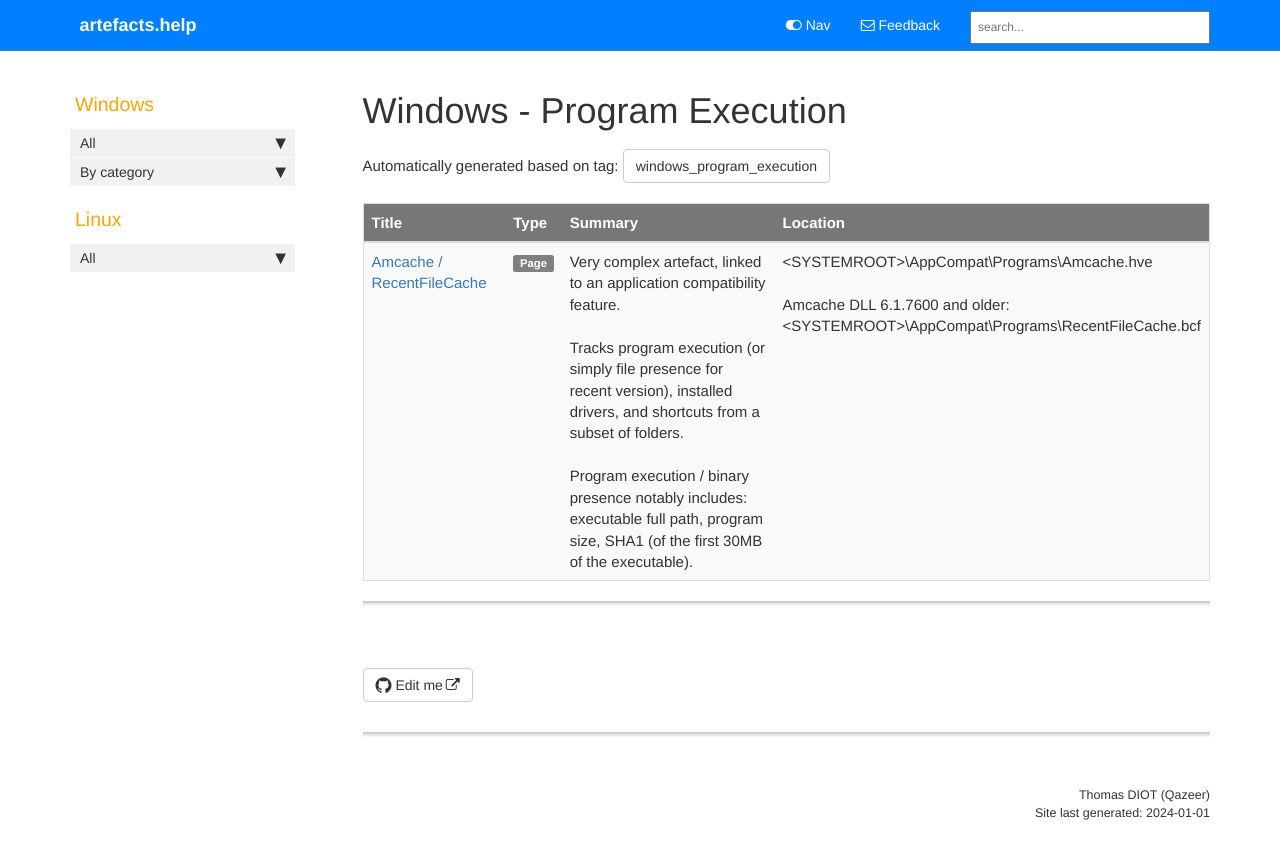
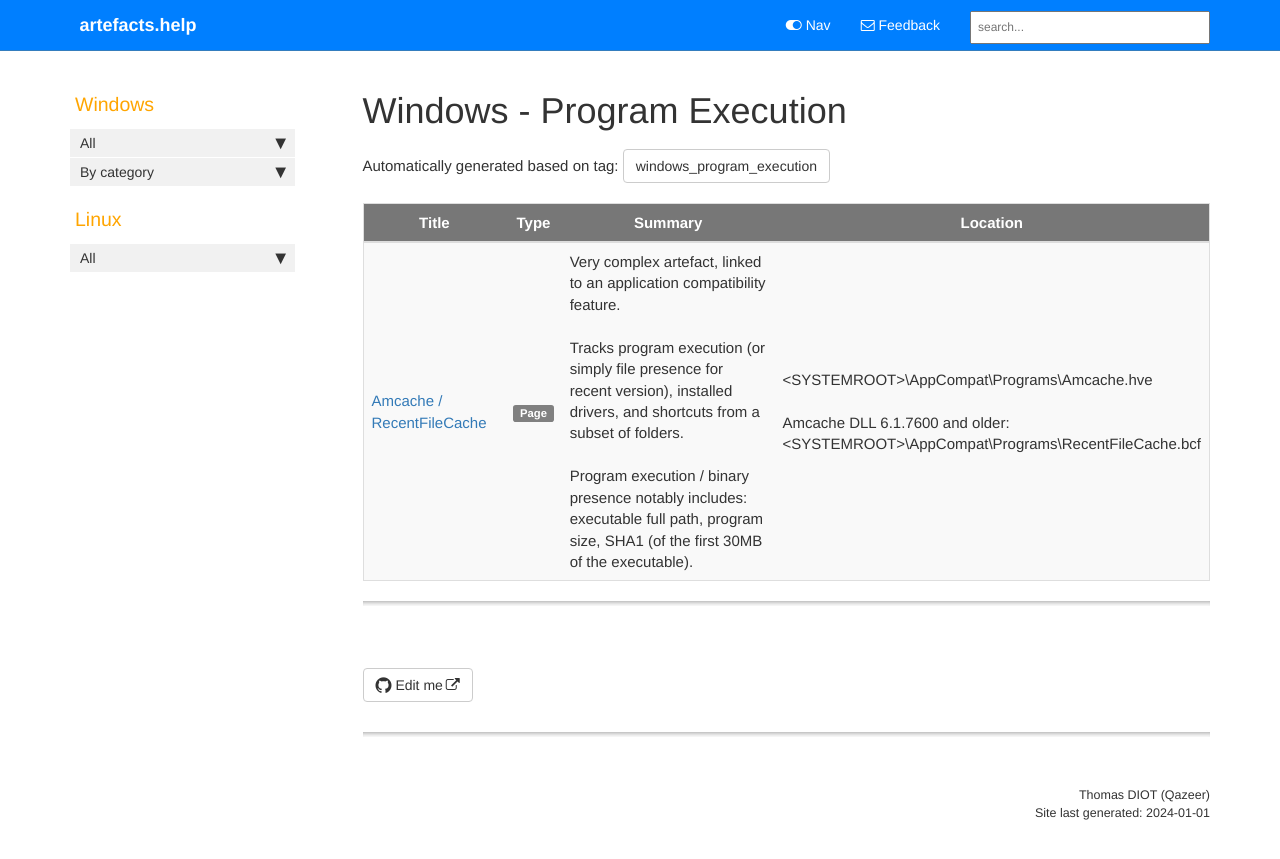
Before and after one commit to Qazeer/artefacts.help, a Jekyll site: the page built from pages/tags/tag_windows_program_execution.md, in a window 1280 px wide. Shown: the top 859 px of the page. Built offline with Jekyll 4.4.1, drawn with Linux system fonts in a browser that asks for light colours; our own code applies the rules of GitHub Pages for plain Markdown files; comment, search, counter and statistics services are not loaded.

Commit message:
Change style of tags table

```diff
--- a/css/customstyles.css
+++ b/css/customstyles.css
@@ -124,7 +124,7 @@ caption {
     text-align: left;
 }
 th {
-    text-align: left;
+    text-align: center;
 }
 table {
     max-width: 100%;
@@ -141,7 +141,7 @@ table > tbody > tr > td,
 table > tfoot > tr > td {
     padding: 8px;
     line-height: 1.42857143;
-    vertical-align: top;
+    vertical-align: middle;
     border-top: 1px solid #ddd;
 }
 table > thead > tr > th {
@@ -150,7 +150,7 @@ table > thead > tr > th {
     text-transform: none;
     background-color: #777;
     color: white;
-    text-align: left;
+    text-align: middle;
 }
 table > caption + thead > tr:first-child > th,
 table > colgroup + thead > tr:first-child > th,
```
